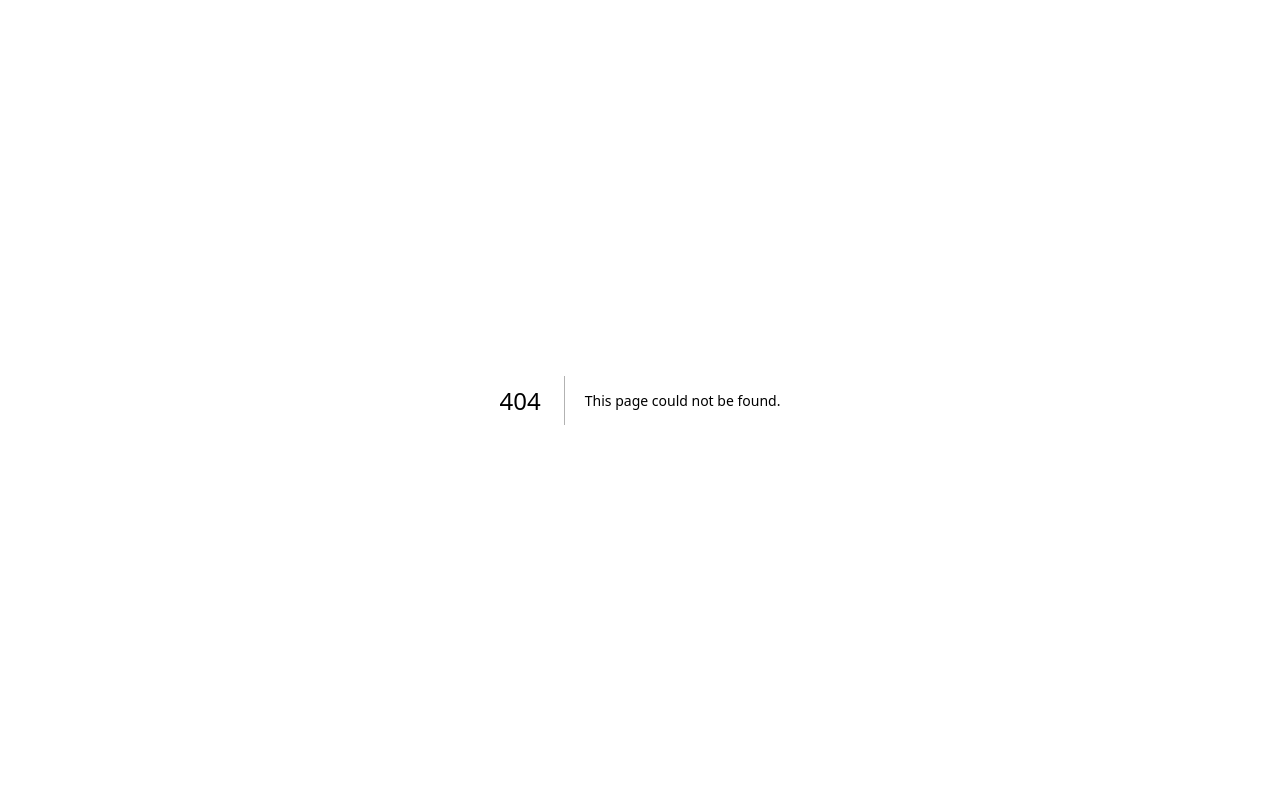
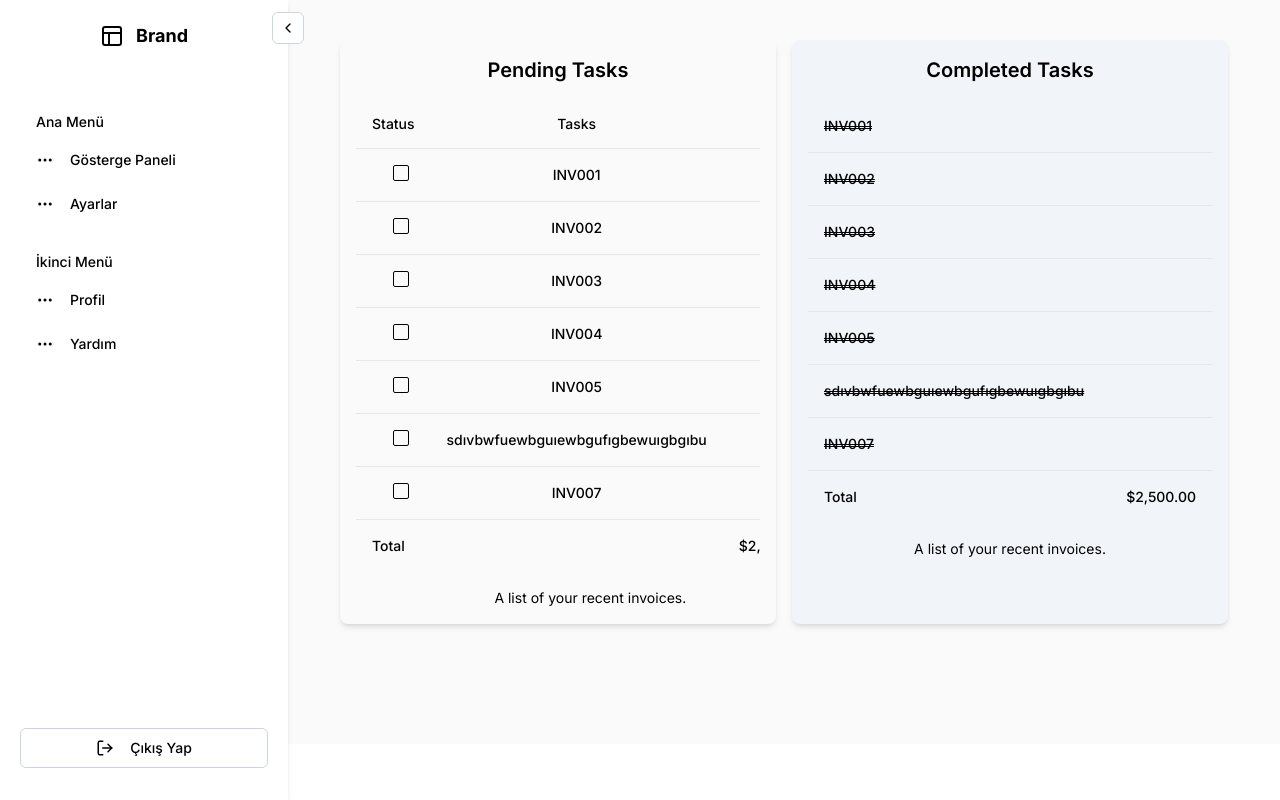
Before and after one commit to esmanur-uzun/ProjeFlowUI, a Next.js app: page /userPanel/todos in a window 1280 px wide. Before the commit this address had no page. Built offline with nearby package versions, Linux system fonts and the light colour scheme.

Commit message:
worked on todo page

```diff
--- a/app/userPanel/todo/page.tsx
+++ /dev/null
@@ -1,11 +0,0 @@
-import React from 'react'
-
-const todolist = () => {
-  return (
-    <div>
-
-    </div>
-  )
-}
-
-export default todolist
--- /dev/null
+++ b/app/userPanel/todos/page.tsx
@@ -0,0 +1,126 @@
+import React from "react";
+import {
+  Table,
+  TableBody,
+  TableCaption,
+  TableCell,
+  TableFooter,
+  TableHead,
+  TableHeader,
+  TableRow,
+} from "@/components/ui/table";
+import { Checkbox } from "@/components/ui/checkbox";
+
+const invoices = [
+  {
+    invoice: "INV001",
+    paymentStatus: "Paid",
+    totalAmount: "$250.00",
+    paymentMethod: "Credit Card",
+  },
+  {
+    invoice: "INV002",
+    paymentStatus: "Pending",
+    totalAmount: "$150.00",
+    paymentMethod: "PayPal",
+  },
+  {
+    invoice: "INV003",
+    paymentStatus: "Unpaid",
+    totalAmount: "$350.00",
+    paymentMethod: "Bank Transfer",
+  },
+  {
+    invoice: "INV004",
+    paymentStatus: "Paid",
+    totalAmount: "$450.00",
+    paymentMethod: "Credit Card",
+  },
+  {
+    invoice: "INV005",
+    paymentStatus: "Paid",
+    totalAmount: "$550.00",
+    paymentMethod: "PayPal",
+  },
+  {
+    invoice: "sdıvbwfuewbguıewbgufıgbewuıgbgıbu",
+    paymentStatus: "Pending",
+    totalAmount: "$200.00",
+    paymentMethod: "Bank Transfer",
+  },
+  {
+    invoice: "INV007",
+    paymentStatus: "Unpaid",
+    totalAmount: "$300.00",
+    paymentMethod: "Credit Card",
+  },
+];
+
+const todolist = () => {
+  return (
+    <div className="container mx-auto py-10 ">
+      <div className="grid grid-cols-1 md:grid-cols-2 gap-4">
+        <div className=" p-4 rounded-lg shadow-md">
+          <h2 className="text-xl font-semibold text-center mb-4">
+            Pending Tasks
+          </h2>
+          <Table className="col-span-1">
+            <TableCaption>A list of your recent invoices.</TableCaption>
+            <TableHeader>
+              <TableRow>
+                <TableHead className="w-[100px]">Status</TableHead>
+                <TableHead className="w-full text-center">Tasks</TableHead>
+              </TableRow>
+            </TableHeader>
+            <TableBody>
+              {invoices.map((invoice) => (
+                <TableRow key={invoice.invoice}>
+                  <TableCell className="text-center">
+                    <Checkbox />
+                  </TableCell>
+                  <TableCell className="font-medium text-center w-full">
+                    {invoice.invoice}
+                  </TableCell>
+                </TableRow>
+              ))}
+            </TableBody>
+            <TableFooter>
+              <TableRow>
+                <TableCell colSpan={3}>Total</TableCell>
+                <TableCell className="text-right">$2,500.00</TableCell>
+              </TableRow>
+            </TableFooter>
+          </Table>
+        </div>
+        <div className=" p-4 rounded-lg shadow-md bg-slate-100">
+        <h2 className="text-xl font-semibold text-center mb-4">
+            Completed Tasks
+          </h2>
+          <Table className="col-span-1">
+            <TableCaption>A list of your recent invoices.</TableCaption>
+            <TableHeader>
+
+            </TableHeader>
+            <TableBody>
+              {invoices.map((invoice) => (
+                <TableRow key={invoice.invoice}>
+                  <TableCell className="font-medium line-through decoration-double w-full">
+                    {invoice.invoice}
+                  </TableCell>
+                </TableRow>
+              ))}
+            </TableBody>
+            <TableFooter>
+              <TableRow>
+                <TableCell colSpan={3}>Total</TableCell>
+                <TableCell className="text-right">$2,500.00</TableCell>
+              </TableRow>
+            </TableFooter>
+          </Table>
+        </div>
+      </div>
+    </div>
+  );
+};
+
+export default todolist;
```
Also changed, not shown: app/userPanel/todos/addTodo/page.tsx (added).
